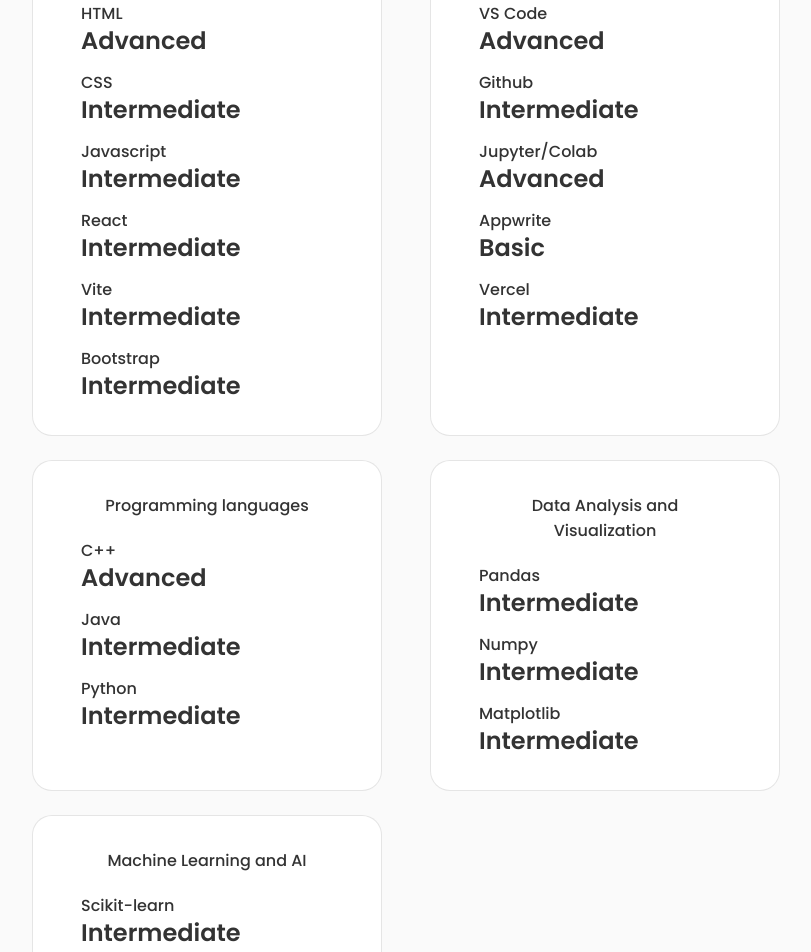
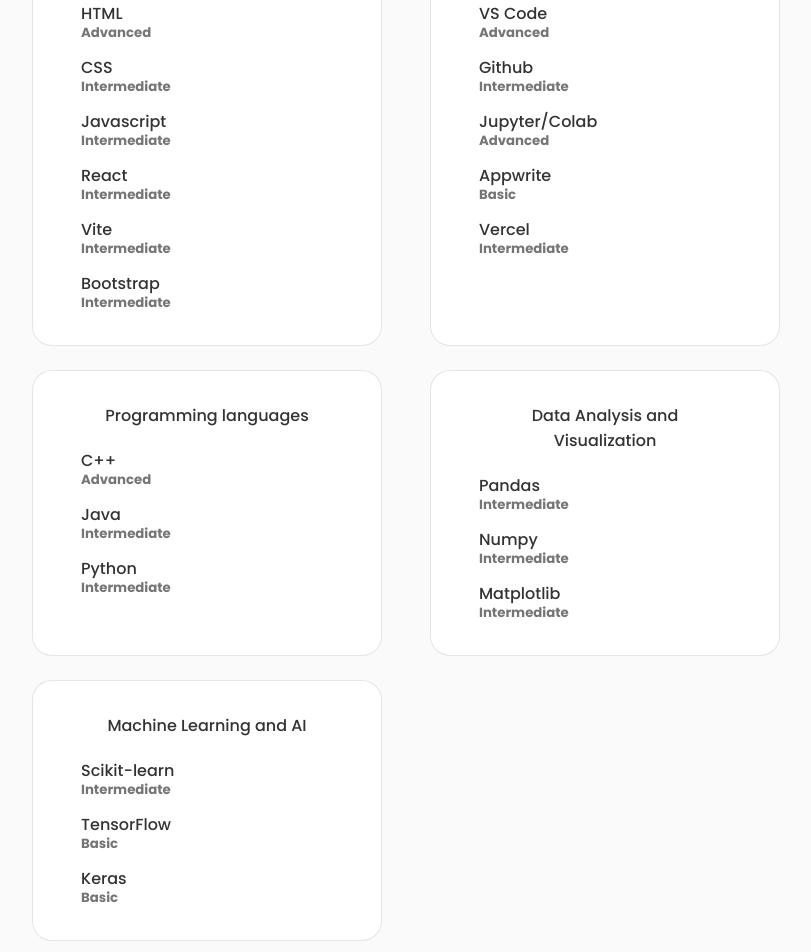
Before and after one commit to shubhamkumar755/my-portfolio-react, a React (Create React App) app: page / in a window 1280 px wide. Shown: the part 1620-2572 px from the top of the page, without its empty margins (234-1045 px from the left). Built offline with nearby package versions, Linux system fonts and the light colour scheme.

Commit message:
Update Skills.jsx

```diff
--- a/src/components/skills/Skills.jsx
+++ b/src/components/skills/Skills.jsx
@@ -6,7 +6,7 @@
 const Skills = () => {
   return (
     <section className="skills section" id='skills'>
-      <h2 className="section__title">Skills</h2>
+      <h5 className="section__title">Skills</h5>
       <span className="section__subtitle">My technical level (The stars represent my expertise level, with 5 stars being the highest)</span>
 
 
@@ -24,7 +24,7 @@
                 <i className='bx bx-badge-check'></i>
                 <div>
                   <h3 className="skills__name">HTML</h3>
-                  <h2>Advanced</h2>
+                  <h5>Advanced</h5>
                 </div>
               </div>
 
@@ -32,7 +32,7 @@
                 <i className='bx bx-badge-check'></i>
                 <div>
                   <h3 className="skills__name">CSS</h3>
-                  <h2>Intermediate</h2>
+                  <h5>Intermediate</h5>
                 </div>
               </div>
 
@@ -40,7 +40,7 @@
                 <i className='bx bx-badge-check'></i>
                 <div>
                   <h3 className="skills__name">Javascript</h3>
-                  <h2>Intermediate</h2>
+                  <h5>Intermediate</h5>
                 </div>
               </div>
 
@@ -48,7 +48,7 @@
                 <i className='bx bx-badge-check'></i>
                 <div>
                   <h3 className="skills__name">React</h3>
-                  <h2>Intermediate</h2>
+                  <h5>Intermediate</h5>
                 </div>
               </div>
 
@@ -56,7 +56,7 @@
                 <i className='bx bx-badge-check'></i>
                 <div>
                   <h3 className="skills__name">Vite</h3>
-                  <h2>Intermediate</h2>
+                  <h5>Intermediate</h5>
                 </div>
               </div>
 
@@ -64,7 +64,7 @@
                 <i className='bx bx-badge-check'></i>
                 <div>
                   <h3 className="skills__name">Bootstrap</h3>
-                  <h2>Intermediate</h2>
+                  <h5>Intermediate</h5>
 
                 </div>
               </div>
@@ -85,7 +85,7 @@
                 <i className='bx bx-badge-check'></i>
                 <div>
                   <h3 className="skills__name">VS Code</h3>
-                  <h2>Advanced</h2>
+                  <h5>Advanced</h5>
                 </div>
               </div>
 
@@ -93,7 +93,7 @@
                 <i className='bx bx-badge-check'></i>
                 <div>
                   <h3 className="skills__name">Github</h3>
-                  <h2>Intermediate</h2>
+                  <h5>Intermediate</h5>
                 </div>
               </div>
 
@@ -101,7 +101,7 @@
                 <i className='bx bx-badge-check'></i>
                 <div>
                   <h3 className="skills__name">Jupyter/Colab</h3>
-                  <h2>Advanced</h2>
+                  <h5>Advanced</h5>
                 </div>
               </div>
 
@@ -109,7 +109,7 @@
                 <i className='bx bx-badge-check'></i>
                 <div>
                   <h3 className="skills__name">Appwrite</h3>
-                  <h2>Basic</h2>
+                  <h5>Basic</h5>
                 </div>
               </div>
 
@@ -117,7 +117,7 @@
                 <i className='bx bx-badge-check'></i>
                 <div>
                   <h3 className="skills__name">Vercel</h3>
-                  <h2>Intermediate</h2>
+                  <h5>Intermediate</h5>
                 </div>
               </div>
 
@@ -139,7 +139,7 @@
                 <i className='bx bx-badge-check'></i>
                 <div>
                   <h3 className="skills__name">C++</h3>
-                  <h2>Advanced</h2>
+                  <h5>Advanced</h5>
                 </div>
               </div>
 
@@ -147,7 +147,7 @@
                 <i className='bx bx-badge-check'></i>
                 <div>
                   <h3 className="skills__name">Java</h3>
-                  <h2>Intermediate</h2>
+                  <h5>Intermediate</h5>
                 </div>
               </div>
 
@@ -155,7 +155,7 @@
                 <i className='bx bx-badge-check'></i>
                 <div>
                   <h3 className="skills__name">Python</h3>
-                  <h2>Intermediate</h2>
+                  <h5>Intermediate</h5>
                 </div>
               </div>
 
@@ -175,7 +175,7 @@
                 <i className='bx bx-badge-check'></i>
                 <div>
                   <h3 className="skills__name">Pandas</h3>
-                  <h2>Intermediate</h2>
+                  <h5>Intermediate</h5>
                 </div>
               </div>
 
@@ -183,7 +183,7 @@
                 <i className='bx bx-badge-check'></i>
                 <div>
                   <h3 className="skills__name">Numpy</h3>
-                  <h2>Intermediate</h2>
+                  <h5>Intermediate</h5>
                 </div>
               </div>
 
@@ -191,7 +191,7 @@
                 <i className='bx bx-badge-check'></i>
                 <div>
                   <h3 className="skills__name">Matplotlib</h3>
-                  <h2>Intermediate</h2>
+                  <h5>Intermediate</h5>
                 </div>
               </div>
 
@@ -213,7 +213,7 @@
                 <i className='bx bx-badge-check'></i>
                 <div>
                   <h3 className="skills__name">Scikit-learn</h3>
-                  <h2>Intermediate</h2>
+                  <h5>Intermediate</h5>
                 </div>
               </div>
 
@@ -221,7 +221,7 @@
                 <i className='bx bx-badge-check'></i>
                 <div>
                   <h3 className="skills__name">TensorFlow</h3>
-                  <h2>Basic</h2>
+                  <h5>Basic</h5>
                 </div>
               </div>
 
@@ -229,7 +229,7 @@
                 <i className='bx bx-badge-check'></i>
                 <div>
                   <h3 className="skills__name">Keras</h3>
-                  <h2>Basic</h2>
+                  <h5>Basic</h5>
                 </div>
               </div>
 
```
